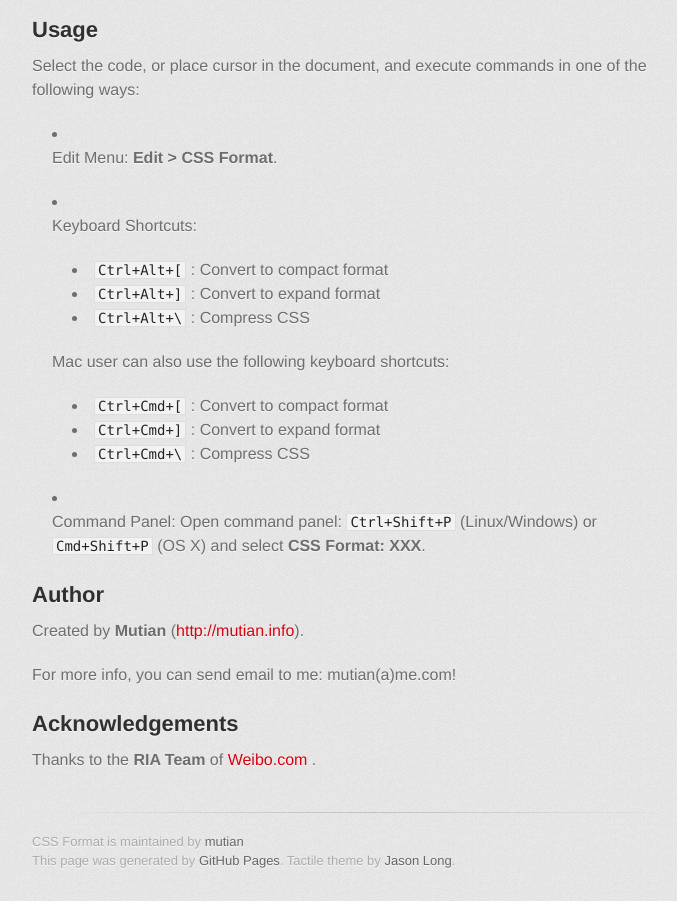
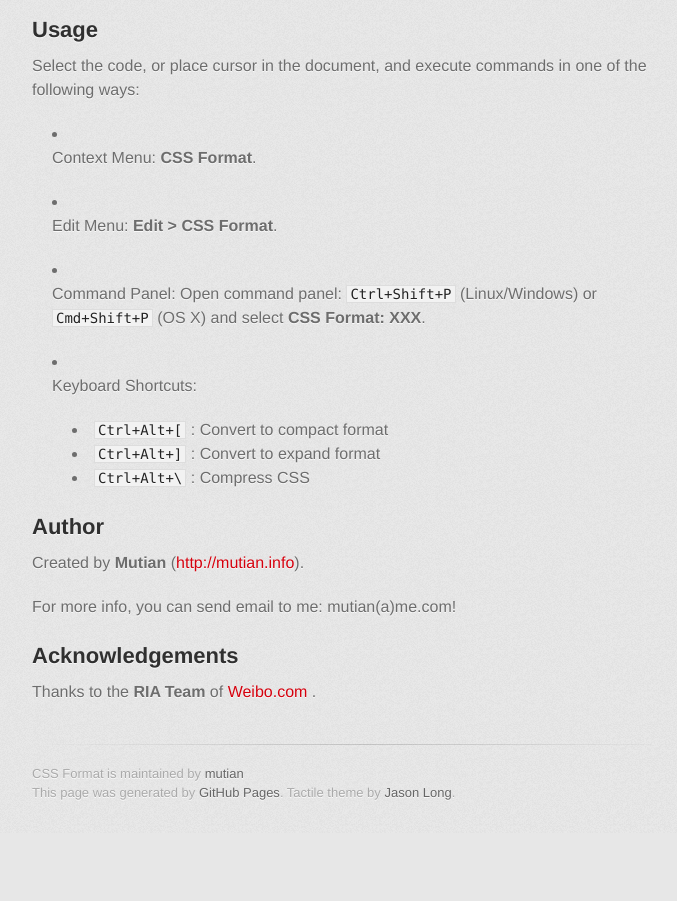
Before and after one commit to mutian/Sublime-CSS-Format, a plain HTML site: page index.html in a window 1280 px wide. Shown: the part 2060-2961 px from the top of the page, without its empty margins (298-975 px from the left). After the commit the page ends 2893 px from the top, so only its background shows below. Drawn offline with Linux system fonts and the light colour scheme; a web font is replaced by a local one.

```diff
--- a/index.html
+++ b/index.html
@@ -106,7 +106,9 @@
 <p>Select the code, or place cursor in the document, and execute commands in one of the following ways:</p>
 
 <ul>
+<li><p>Context Menu: <strong>CSS Format</strong>.</p></li>
 <li><p>Edit Menu: <strong>Edit &gt; CSS Format</strong>.</p></li>
+<li><p>Command Panel: Open command panel: <code>Ctrl+Shift+P</code> (Linux/Windows) or <code>Cmd+Shift+P</code> (OS X) and select <strong>CSS Format: XXX</strong>.</p></li>
 <li>
 <p>Keyboard Shortcuts:</p>
 
@@ -118,18 +120,7 @@
 <li>
 <code>Ctrl+Alt+\</code> : Compress CSS</li>
 </ul>
-<p>Mac user can also use the following keyboard shortcuts:</p>
-
-<ul>
-<li>
-<code>Ctrl+Cmd+[</code> : Convert to compact format</li>
-<li>
-<code>Ctrl+Cmd+]</code> : Convert to expand format</li>
-<li>
-<code>Ctrl+Cmd+\</code> : Compress CSS</li>
-</ul>
 </li>
-<li><p>Command Panel: Open command panel: <code>Ctrl+Shift+P</code> (Linux/Windows) or <code>Cmd+Shift+P</code> (OS X) and select <strong>CSS Format: XXX</strong>.</p></li>
 </ul><h2>
 <a name="author" class="anchor" href="#author"><span class="octicon octicon-link"></span></a>Author</h2>
 
```
Also changed, not shown: params.json (+1 -1 lines).
